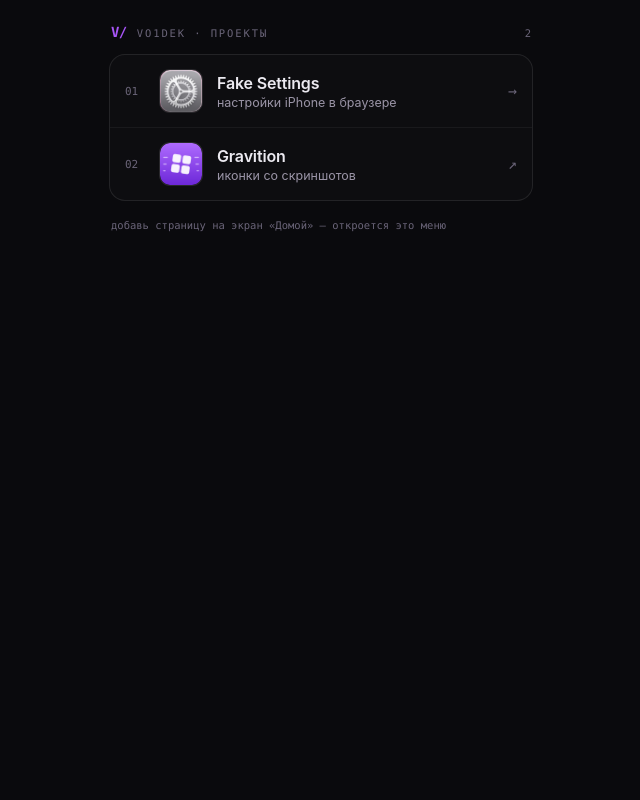
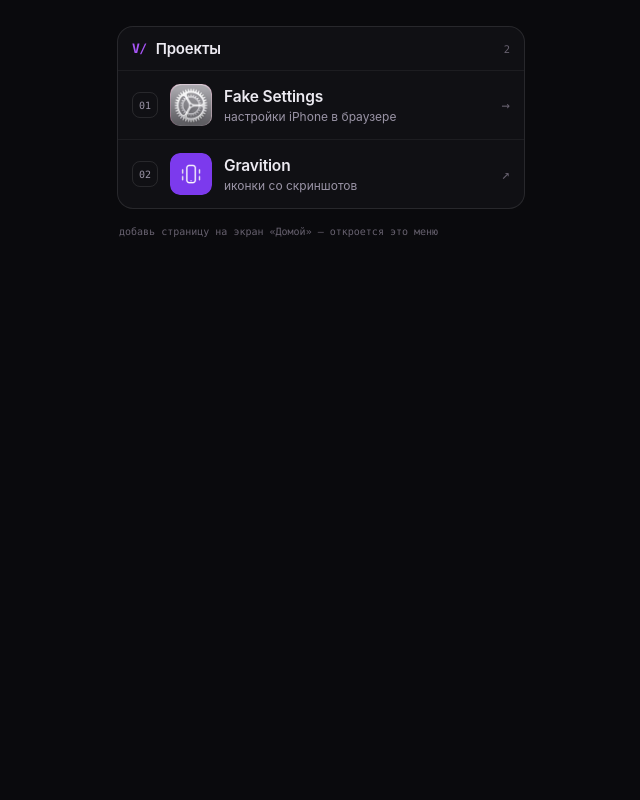
Before and after one commit to No-Recovery/fake-settings, a Flask app: page / in a window 1280 px wide. Shown: the whole page, without its empty margins (319-959 px from the left). Run offline with Flask 3, Linux system fonts and the light colour scheme; some libraries are stand-ins or nearby versions.

Commit message:
fix: nova иконка Gravition (плоская вибрация) и панель-список вместо плиток; убраны двойные рамки иконок

```diff
--- a/templates/index.html
+++ b/templates/index.html
@@ -14,11 +14,12 @@
     <style>
         :root {
             --bg: #0a0a0d;
-            --line: rgba(255, 255, 255, .09);
-            --line-2: rgba(255, 255, 255, .05);
+            --panel: #101014;
+            --line: rgba(255, 255, 255, .10);
+            --line-2: rgba(255, 255, 255, .055);
             --ink: #eceaf1;
             --dim: #9a94a6;
-            --faint: #6a6478;
+            --faint: #67616f;
             --accent: #a855f7;
             --mono: ui-monospace, "SF Mono", SFMono-Regular, Menlo, Consolas, "Liberation Mono", monospace;
             --sans: -apple-system, BlinkMacSystemFont, "SF Pro Text", "Segoe UI", Roboto, sans-serif;
@@ -37,28 +38,33 @@
         }
         .wrap {
             width: 100%;
-            max-width: 460px;
-            padding: calc(env(safe-area-inset-top, 0px) + 24px) 18px calc(env(safe-area-inset-bottom, 0px) + 24px);
+            max-width: 440px;
+            padding: calc(env(safe-area-inset-top, 0px) + 26px) 16px calc(env(safe-area-inset-bottom, 0px) + 26px);
         }
-        .top {
+        .panel {
+            border: 1px solid var(--line);
+            border-radius: 16px;
+            overflow: hidden;
+            background: var(--panel);
+        }
+        .panel__head {
             display: flex;
-            align-items: baseline;
-            gap: 10px;
-            padding: 0 2px 14px;
+            align-items: center;
+            gap: 9px;
+            padding: 12px 14px;
+            border-bottom: 1px solid var(--line-2);
         }
         .mark {
             font-family: var(--mono);
-            font-size: 14px;
+            font-size: 13px;
             font-weight: 600;
             letter-spacing: -.04em;
             color: var(--accent);
         }
-        .tag {
-            font-family: var(--mono);
-            font-size: 10.5px;
-            letter-spacing: .18em;
-            text-transform: uppercase;
-            color: var(--faint);
+        .ttl {
+            font-size: 15px;
+            font-weight: 600;
+            letter-spacing: -.01em;
         }
         .cnt {
             margin-left: auto;
@@ -66,78 +72,74 @@
             font-size: 10.5px;
             color: var(--faint);
         }
-        .mods {
-            border: 1px solid var(--line);
-            border-radius: 16px;
-            overflow: hidden;
-            background: rgba(255, 255, 255, .015);
-        }
         .mod {
             display: flex;
             align-items: center;
-            gap: 14px;
-            padding: 14px 15px;
+            gap: 12px;
+            padding: 13px 14px;
             color: inherit;
             text-decoration: none;
         }
         .mod + .mod { border-top: 1px solid var(--line-2); }
-        .mod:active { background: rgba(168, 85, 247, .09); }
+        .mod:active { background: rgba(168, 85, 247, .08); }
         .mod__n {
-            width: 20px;
+            width: 26px;
+            height: 26px;
             flex: 0 0 auto;
+            display: grid;
+            place-items: center;
+            border: 1px solid var(--line);
+            border-radius: 8px;
             font-family: var(--mono);
-            font-size: 11px;
-            color: var(--faint);
+            font-size: 10px;
+            color: var(--dim);
         }
         .mod__ic {
-            width: 44px;
-            height: 44px;
+            width: 42px;
+            height: 42px;
             flex: 0 0 auto;
-            border: 1px solid var(--line);
-            border-radius: 11px;
-            background: #141317;
-            object-fit: cover;
+            border-radius: 10px;
         }
         .mod__tx { flex: 1; min-width: 0; }
         .mod__tx b {
             display: block;
-            font-size: 16px;
+            font-size: 15.5px;
             font-weight: 600;
             letter-spacing: -.01em;
         }
         .mod__tx i {
             display: block;
-            margin-top: 2px;
+            margin-top: 3px;
             font-style: normal;
-            font-size: 12.5px;
+            font-size: 12px;
             color: var(--dim);
         }
         .mod__go {
             flex: 0 0 auto;
             font-family: var(--mono);
-            font-size: 15px;
+            font-size: 14px;
             color: var(--faint);
         }
         .mod:active .mod__go { color: var(--accent); }
         .note {
-            margin-top: 16px;
+            margin-top: 14px;
             padding: 0 2px;
             font-family: var(--mono);
-            font-size: 10.5px;
-            line-height: 1.6;
+            font-size: 10px;
+            line-height: 1.7;
             color: var(--faint);
         }
     </style>
 </head>
 <body>
     <div class="wrap">
-        <header class="top">
-            <span class="mark">V/</span>
-            <span class="tag">Vo1dek · проекты</span>
-            <span class="cnt">2</span>
-        </header>
+        <section class="panel">
+            <header class="panel__head">
+                <span class="mark">V/</span>
+                <span class="ttl">Проекты</span>
+                <span class="cnt">2</span>
+            </header>
 
-        <nav class="mods">
             <a class="mod" href="/settings">
                 <span class="mod__n">01</span>
                 <img class="mod__ic" src="/static/icon-180.png" alt="">
@@ -156,7 +158,7 @@
                 </span>
                 <span class="mod__go">&#8599;</span>
             </a>
-        </nav>
+        </section>
 
         <p class="note">добавь страницу на экран «Домой» — откроется это меню</p>
     </div>
```
Also changed, not shown: static/gravition-180.png.
